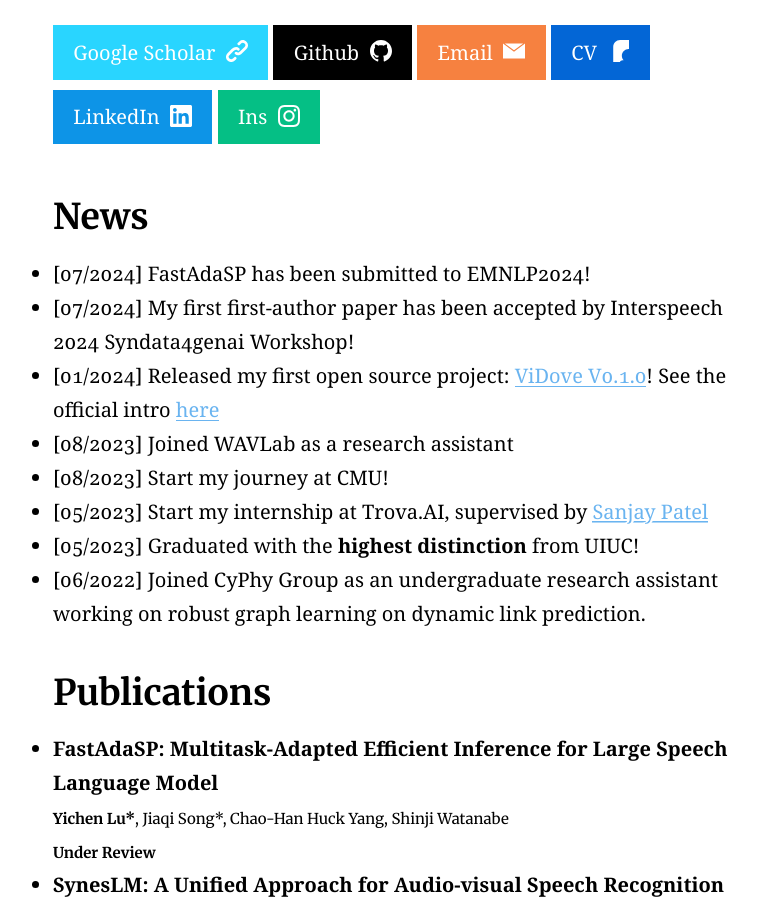
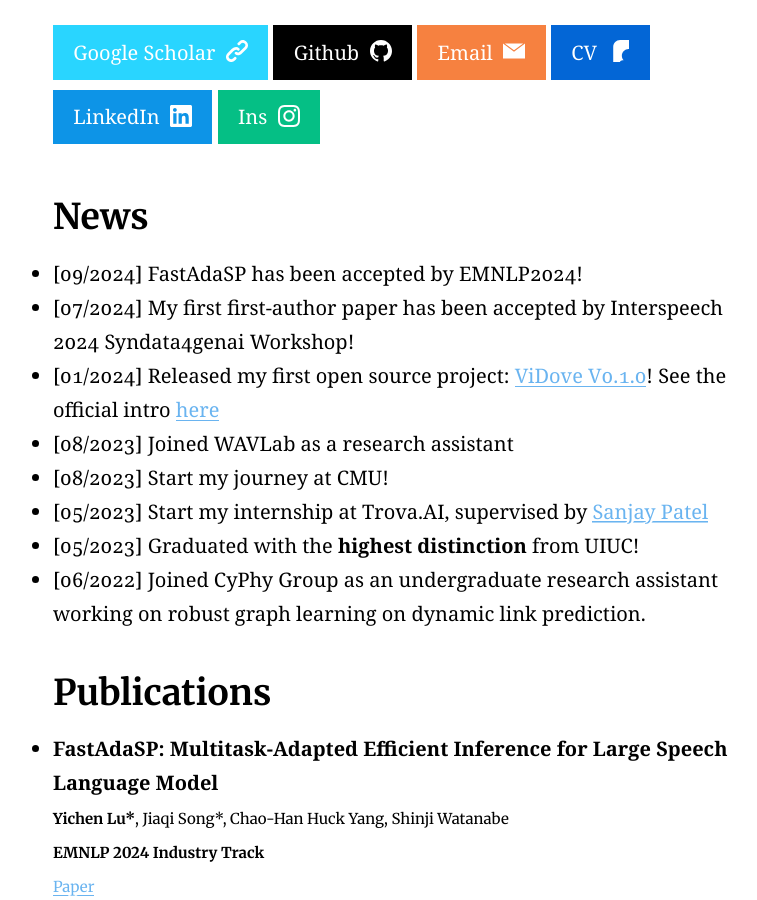
Before and after one commit to yichen14/yichen14.github.io, a Jekyll site: the page built from index.md, in a window 1280 px wide and 900 px high, scrolled down 1149 px. Shown: the whole window, without its empty margins (230-987 px from the left). Built offline with Jekyll 4.4.1, drawn with Linux system fonts in a browser that asks for light colours.

Commit message:
Update index.md

```diff
--- a/index.md
+++ b/index.md
@@ -16,7 +16,7 @@
 {% include button.html text="Google Scholar" icon="" link="https://scholar.google.com/citations?user=FNCDQpcAAAAJ&hl=en" color="#29D5FF" %} {% include button.html text="Github" icon="github" link="https://github.com/yichen14" color="#000000" %} {% include button.html text="Email" icon="email" link="mailto: yichenl5@andrew.cmu.edu" color="#f68140" %}{% include button.html text="CV" icon="cv" link="/assets/resume.pdf" color="#0366d6" %}  {% include button.html text="LinkedIn" icon="linkedin" link="https://www.linkedin.com/in/yichen-lu-80b4a2198/" color="#0d94e7" %} {% include button.html text="Ins" icon="instagram" link="https://www.instagram.com/eason_lu1017/" color="#05bf85" %}
 
 ## News
-  - [07/2024] FastAdaSP has been submitted to EMNLP2024!
+  - [09/2024] FastAdaSP has been accepted by EMNLP2024!
   - [07/2024] My first first-author paper has been accepted by Interspeech 2024 Syndata4genai Workshop!
   - [01/2024] Released my first open source project: [ViDove V0.1.0](https://pigeonai.club/)! See the official intro [here](https://www.bilibili.com/read/cv29086524/?spm_id_from=333.999.0.0)
   - [08/2023] Joined WAVLab as a research assistant
@@ -28,7 +28,9 @@
 ## Publications
   - **FastAdaSP: Multitask-Adapted Efficient Inference for Large Speech Language Model**
     <small>**Yichen Lu\***, Jiaqi Song\*, Chao-Han Huck Yang, Shinji Watanabe<small>
-    <small> **Under Review** <small>
+    <small> **EMNLP 2024 Industry Track** <small>
+    [Paper](https://arxiv.org/abs/2410.03007)
+    [Blog](https://fastadasp.github.io/)
   - **SynesLM: A Unified Approach for Audio-visual Speech Recognition and Translation via Language Model and Synthetic Data**
     <small>**Yichen Lu\***, Jiaqi Song\*, Xuankai Chang, Hengwei Bian, Soumi Maiti, Shinji Watanabe<small>
     <small> **Interspeech 2024 Syndata4genai Workshop** <small>
@@ -36,6 +38,7 @@
   - **Robust Audiovisual Speech Recognition Models with Mixture-of-Experts**
     <small>Yihan Wu, Yifan Peng,  **Yichen Lu**, Xuankai Chang, Ruihua Song, Shinji Watanabe<small>
     <small> **SLT 2024** <small>
+    [Paper](https://arxiv.org/abs/2409.12370)
   - **Exploring Speech Recognition, Translation, and Understanding with Discrete Speech Units: A Comparative Study**
     <small>Xuankai Chang, Brian Yan, Kwanghee Choi, Jeeweon Jung, **Yichen Lu**, Soumi Maiti, Roshan Sharma, Jiatong Shi, Jinchuan Tian, Shinji Watanabe, Yuya Fujita, Takashi Maekaku, Pengcheng Guo, Yao-Fei Cheng, Pavel Denisov, Kohei Saijo, Hsiu-Hsuan Wang <small>
     <small> **ICASSP 2024** <small>
```
